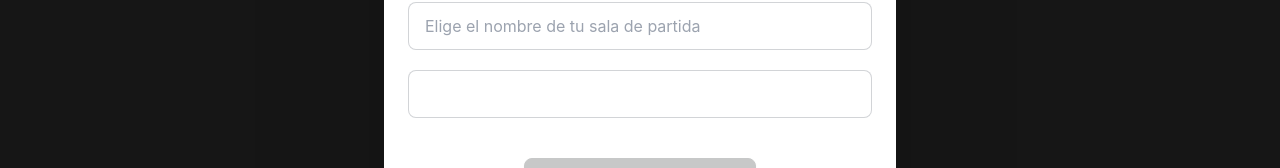
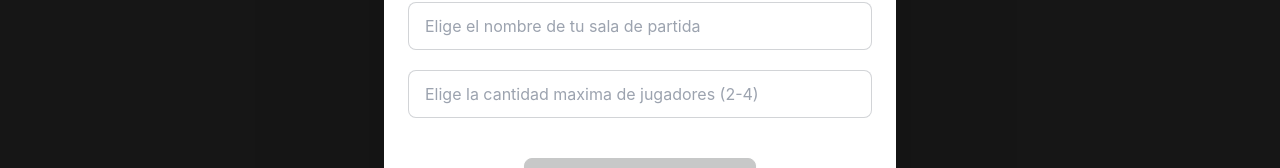
Before and after one commit to IngSoft1-MANEJA/frontend, a React (Vite) app: page / in a window 1280 px wide. Both pictures are taken after a click on the button "Crear sala". Shown: the part 356-524 px from the top of the page. Built offline with nearby package versions, Linux system fonts and the light colour scheme; no server answers.

Commit message:
SWT-31 Arregla tests

```diff
--- a/src/containers/App/components/CrearPartida.jsx
+++ b/src/containers/App/components/CrearPartida.jsx
@@ -25,7 +25,7 @@ export const CrearPartida = () => {
     defaultValues: {
       nombreJugador: "",
       nombreSala: "",
-      cantidadJugadores: 0,
+      cantidadJugadores: "",
     },
   });
 
@@ -130,7 +130,7 @@ export const CrearPartida = () => {
                 />
                 <span className="error">{errors.nombreSala?.message}</span>
                 <input
-                  type="number"
+                  type="text"
                   aria-label="cantidadJugadores"
                   placeholder="Elige la cantidad maxima de jugadores (2-4)"
                   value={cantidadJugadoresWatch}
@@ -140,7 +140,6 @@ export const CrearPartida = () => {
                       value: true,
                       message: "Este campo es requerido",
                     },
-                    valueAsNumber: true,
                     min: {
                       value: 2,
                       message: "La sala debe tener un minimo de 2 jugadores",
```
Also changed, not shown: 1 other file (tests, documents, lock files or other folders).
